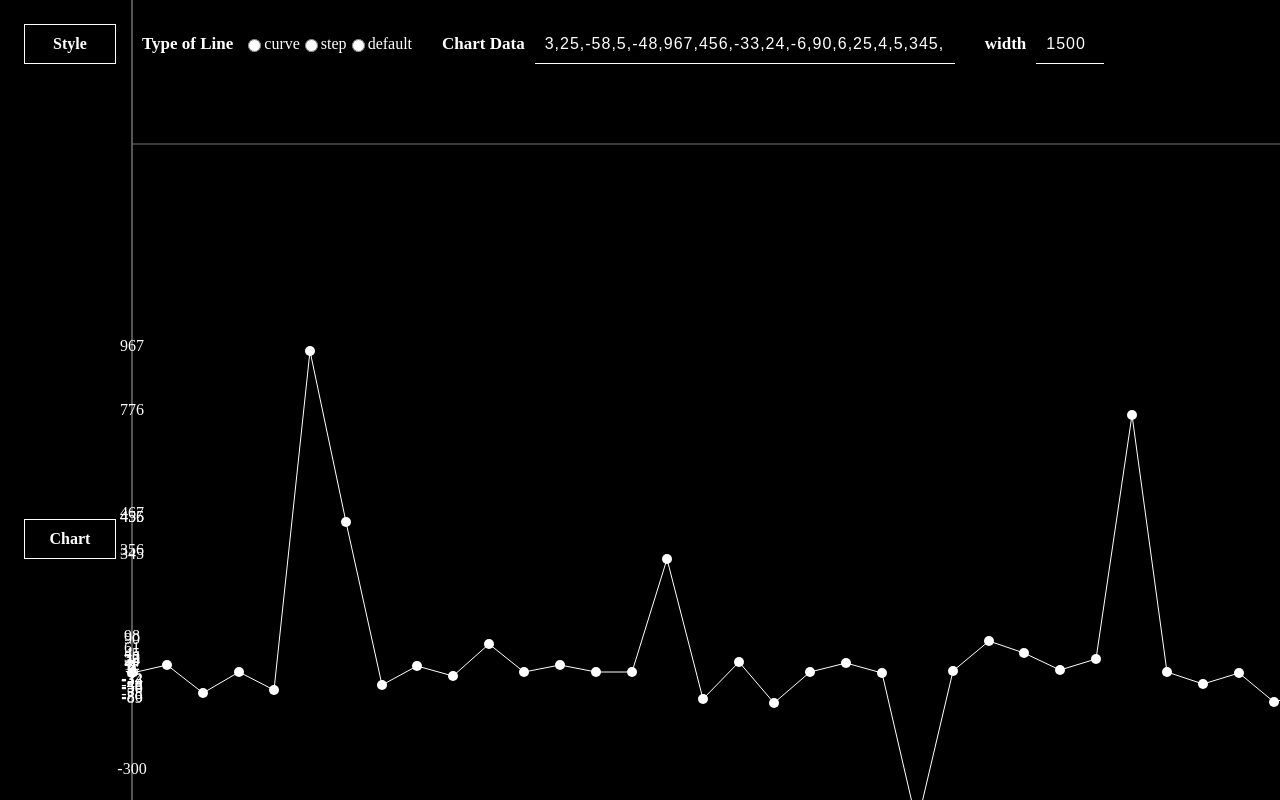
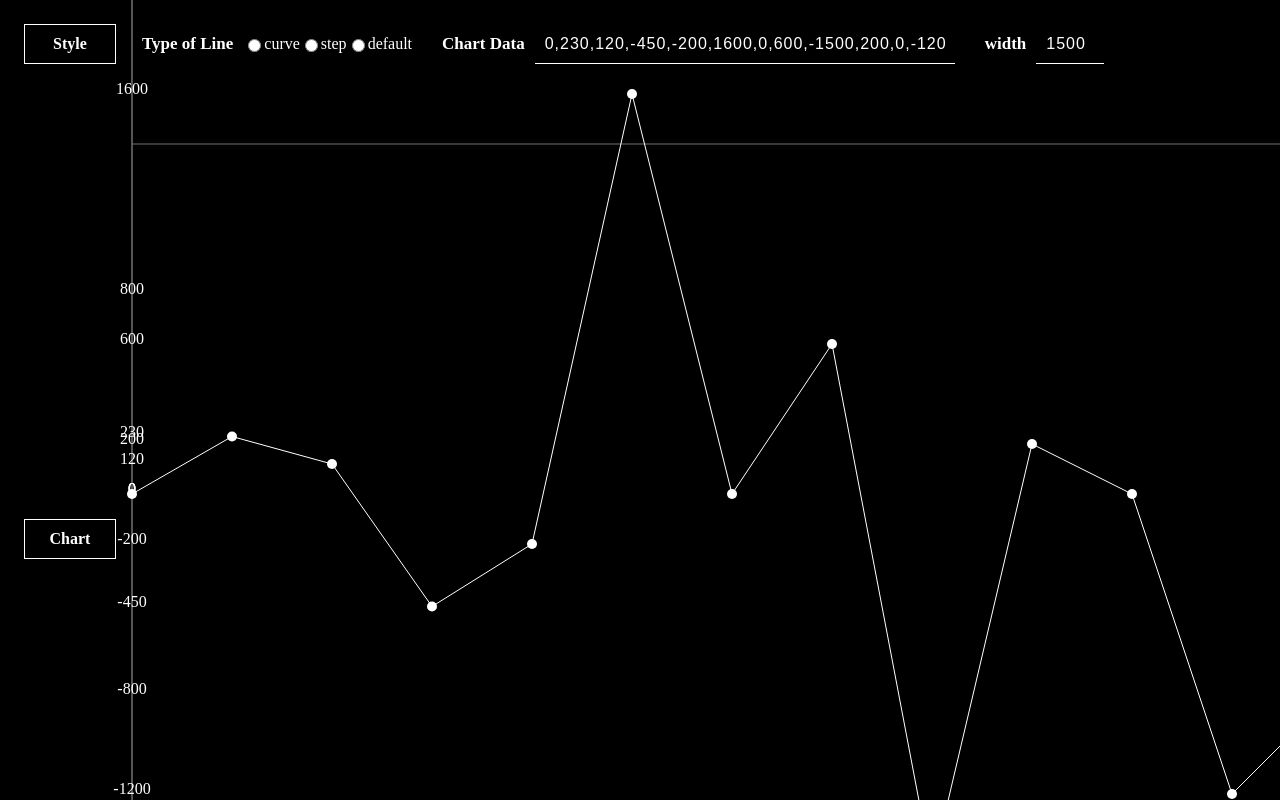
Before and after one commit to pikpokjeon/JS-Data-Visualization-Project, a plain HTML site: page Charts/index.html in a window 1280 px wide. Drawn offline with Linux system fonts and the light colour scheme.

Commit message:
refactor: 정해진 높이 내에서 최소최대값 범위에 상관없이 높이내에서 표현하는 부분 코드 개선 정리

```diff
--- a/Charts/index.html
+++ b/Charts/index.html
@@ -25,7 +25,7 @@
 
         <div>
           <label for="data-list">Chart Data</label>
-          <div><input type="text" id="data-list" name="data-list" value="-3,2,-15,7,800,-54,-80,-374,-9,-105,-31,25,74,-9,-100,0,9,7,-90,200,-80,0,700,-500,900,9" />
+          <div><input type="text" id="data-list" name="data-list" value="1,2,3" />
           </div>
         </div>
         <!-- <div>
--- a/Charts/main.js
+++ b/Charts/main.js
@@ -10,38 +10,29 @@ const inputData = (el) =>
         : Number(el.value)
 }
 
-// const w = inputData(_id('width'))
-// const d = inputData(_id('data-list'))
 
 const getAttrByIdx = (w, d, i, id) => genAttr(id)(w, genSize(w, d), Number(i))
 
 const genSize = (w, d) =>
 {
-    const unit = w / d.length
-    const gap = unit / d.length
-    const [maxY, minY] = [Math.max.apply(null, d), Math.min.apply(null, d)]
-    const sum = (Math.abs(maxY) + Math.abs(minY))
-    const [height, topMargin] = [1500, 500]
-    const yUnit = height > sum ? Math.floor(height/sum)*100 : Math.floor(sum/height)*100
-    const box = (((w - unit) / d.length) * d.length) + gap * d.length > w ? ((w - (unit * gap + d.length)) / d.length) : ((w - unit) / d.length) - gap
+    const unitX = w / d.length
+    const gap = unitX / d.length
+    const [height, margin] = [400, -50]
+    const [maxData, minData] = [Math.max(...Array.from(d)), (Math.min(...Array.from(d)))]
+    const MAX = Math.max(maxData, Math.abs(minData))
+    const SUM = (maxData + Math.abs(minData))
+    const unitY = (height) / MAX
     return {
         d: d.length,
         gap,
-        box,
-        unit,
+        unitX,
+        unitY,
         width: w,
-        height: 400,
-        topMargin,
-        data: { text: { width: 30, height: 20 }, box },
+        height,
+        data: { text: { width: 30, height: 20 } },
         line: 1,
-        x: i => Math.floor(unit * i),
-        y: v =>
-        {
-            const unit = (Math.floor((sum) / yUnit) * (v))
-            const axis = sum > height ?  topMargin  - unit /yUnit + 30
-                :  topMargin  - unit / d.length + 30
-            return Math.floor(axis)
-        },
+        x: i => Math.floor(unitX * i),
+        y: v =>  margin + ((MAX - v ))  *  (unitY),
         idx: x => Math.floor((x - unit * 4 - 80) / (unit)) - 1
     }
 }
@@ -353,7 +344,7 @@ const copyParams = (params) =>
 const onChangeInput = (vars, copy) => (e) =>
 {
     const _ = copy(vars)
-    const [wth, main] = [_._id('width'),_._id('main')]
+    const [wth, main] = [_._id('width'), _._id('main')]
     const w = _.inputData(wth)
     let d = _.inputData(_._id('data-list'))
     const radioNodeList = document.getElementsByName('radio')
@@ -552,7 +543,7 @@ const init = (vars, copy) =>
     const _ = copy(vars)
     const d = _.inputData(_._id('data-list'))
     const w = _.inputData(_._id('width'))
-    const initData = [3, 25, -58, 5, -48, 967, 456, -33, 24, -6, 90, 6, 25, 4, 5, 345, -75, 36, -89, 4, 32, 2, -452, 7, 98, 61, 12, 45, 776, 4, -32, 2, -86, -56, 356, -34, 2, 455, 6, -300, 467, 4]
+    const initData = [0,230,120,-450,-200,1600,0,600,-1500,200,0,-1200,-800,800,0]
     _._id('data-list').value = initData.join(',')
     const size = genSize(w, initData)
     const svg = genElement('svg', genAttr('svg')(w, size).svg)
```
